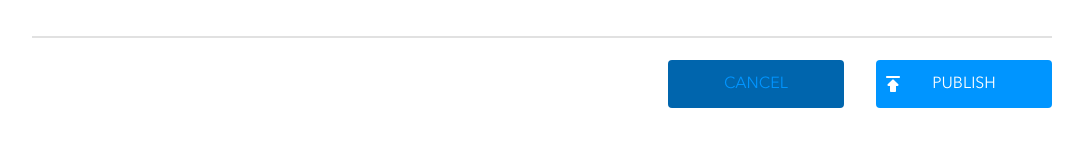
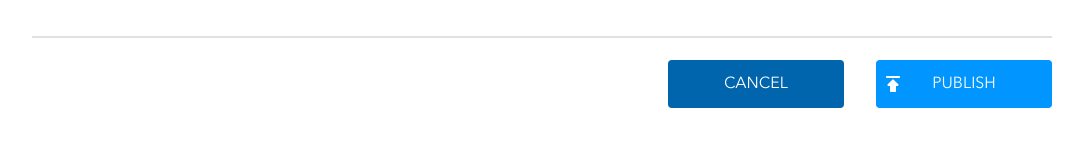
Before and after one commit to mandeepharsh/Harsh-arora-brainflix, a React (Create React App) app: page /upload in a window 1280 px wide. In both pictures the pointer is over the button "CANCEL". Shown: the part 485-632 px from the top of the page, without its empty margins (98-1181 px from the left). Built offline with nearby package versions, Linux system fonts and the light colour scheme.

Commit message:
cheange hover effect for cancel btn

```diff
--- a/src/components/UploadForm/UploadForm.scss
+++ b/src/components/UploadForm/UploadForm.scss
@@ -144,6 +144,10 @@
         @include button(null);
         background-color: $white;
         color: $PrimaryCtaColor;
+
+        &:hover{
+            color: $white;
+        }
     }
 
 }
```
